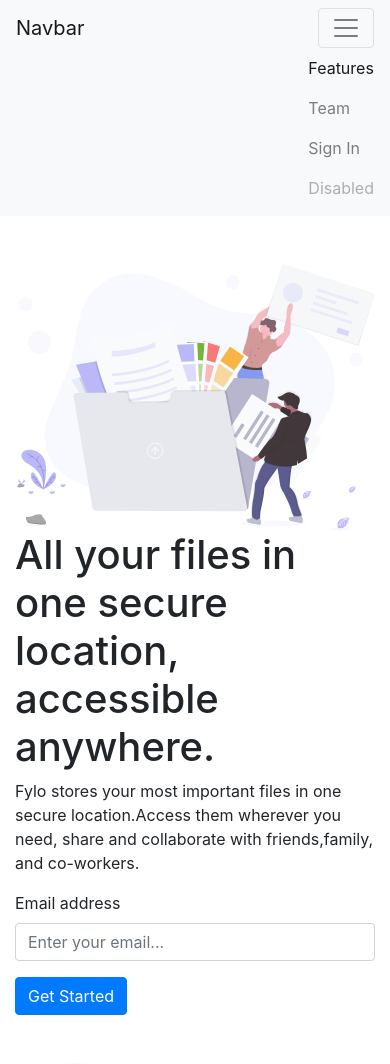
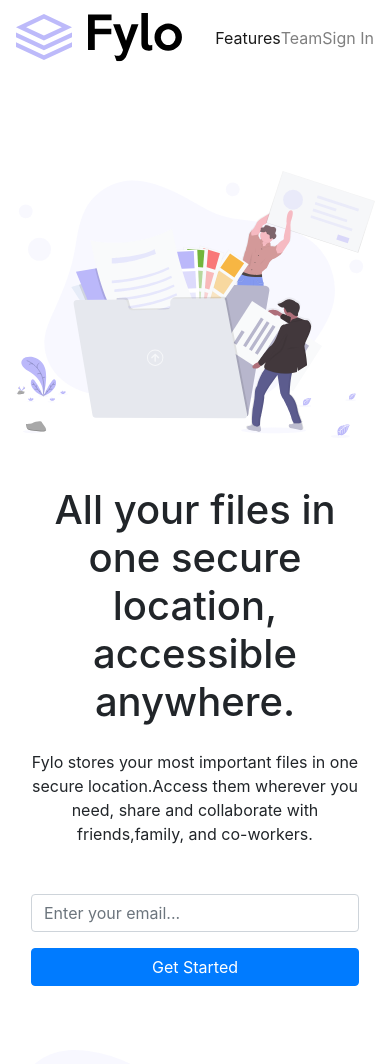
Before and after one commit to MFabri31/fylo-landing-page, a website: page public/index.html in a window 390 px wide. Shown: the top 1064 px of the page. Drawn offline with Linux system fonts and the light colour scheme.

Commit message:
mobile header/banner

```diff
--- a/public/index.html
+++ b/public/index.html
@@ -15,6 +15,9 @@
   <!-- Feel free to remove these styles or customise in your own stylesheet 👍 -->
   <!-- bootstrap-css -->
   <link rel="stylesheet" href="css/bootstrap.min.css">
+  <!-- custom-css -->
+  <link rel="stylesheet" href="css/styles.css">
+
   <style>
     .attribution {
       font-size: 11px;
@@ -32,15 +35,13 @@
 
   <!-- header -->
   <header class="main-header">
-    <nav class="navbar navbar-expand-lg navbar-light bg-light">
+    <nav class="navbar navbar-expand-lg navbar-light">
       <div class="container">
-        <a class="navbar-brand" href="#">Navbar</a>
-        <button class="navbar-toggler" type="button" data-toggle="collapse" data-target="#navbarNav"
-          aria-controls="navbarNav" aria-expanded="false" aria-label="Toggle navigation">
-          <span class="navbar-toggler-icon"></span>
-        </button>
-        <div class="collapse navbar-collapse d-flex justify-content-end" id="navbarNav">
-          <ul class="navbar-nav ">
+        <a class="navbar-brand" href="#">
+          <img src="assets/img/logo.svg" alt="main-logo" class="img-fluid">
+        </a>
+        <div class=" d-flex justify-content-end" id="navbarNav">
+          <ul class="navbar-nav d-flex flex-row">
             <li class="nav-item active">
               <a class="nav-link" href="#">Features <span class="sr-only">(current)</span></a>
             </li>
@@ -50,9 +51,6 @@
             <li class="nav-item">
               <a class="nav-link" href="#"> Sign In
               </a>
-            </li>
-            <li class="nav-item">
-              <a class="nav-link disabled" href="#" tabindex="-1" aria-disabled="true">Disabled</a>
             </li>
           </ul>
         </div>
@@ -64,25 +62,28 @@
   <section class="main-hero my-5">
     <div class="container">
       <div class="row">
-        <div class="col-md-6 order-md-2">
+        <!-- col-1 -->
+        <div class="col-md-6 order-md-2 my-5">
           <img src="assets/img/illustration-1.svg" alt="hero" class="img-fluid">
         </div>
-        <div class="col-md-6 order-md-1">
+        <!-- col-1 -->
+        <!-- col-2 -->
+        <div class="col-md-6 order-md-1 text-center">
           <h1 class="title"> All your files in one secure location, accessible anywhere.
           </h1>
-          <p class="paragraph">Fylo stores your most important files in one secure location.Access them wherever you
+          <p class="paragraph p-3">Fylo stores your most important files in one secure location.Access them wherever you
             need, share and collaborate with friends,family, and co-workers.</p>
           <!-- form -->
-          <form>
+          <form class="p-3">
             <div class="form-group">
-              <label for="exampleInputEmail1">Email address</label>
               <input type="email" class="form-control" id="exampleInputEmail1" aria-describedby="emailHelp"
                 placeholder="Enter your email...">
             </div>
-            <button type="submit" class="btn btn-primary"> Get Started</button>
+            <button type="submit" class="btn btn-primary w-100"> Get Started</button>
           </form>
           <!-- form -->
         </div>
+        <!-- col-2 -->
       </div>
     </div>
   </section>
```
